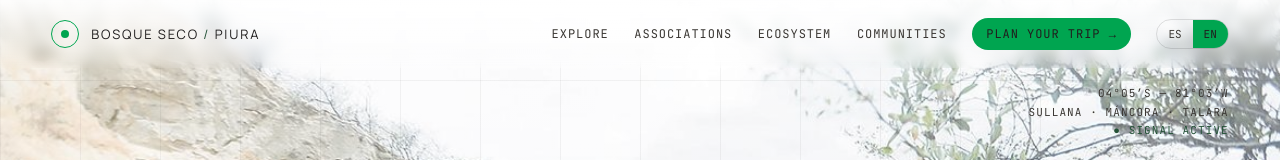
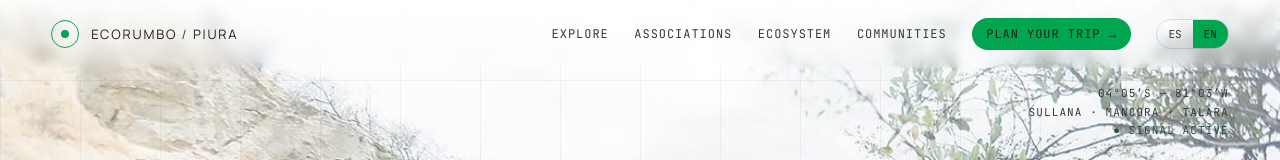
Before and after one commit to Miguelv915/Bosque-seco, a React (Vite) app: page / in a window 1280 px wide. Shown: the top 160 px of the page. Built offline with nearby package versions, Linux system fonts and the light colour scheme; no server answers; the database is empty; a web font is replaced by a local one.

Commit message:
chore: la plataforma pasa a llamarse EcoRumbo
Actualiza el título del documento, el nombre en cabecera, pie y login (es/en) y el README. El titular del hero se conserva: nombra el ecosistema. El prefijo de los QR (bosqueseco:punto:) no cambia hasta acordarlo con el equipo móvil.

```diff
--- a/index.html
+++ b/index.html
@@ -4,7 +4,7 @@
     <meta charset="UTF-8" />
     <link rel="icon" type="image/svg+xml" href="/favicon.svg" />
     <meta name="viewport" content="width=device-width, initial-scale=1.0" />
-    <title>Bosque Seco</title>
+    <title>EcoRumbo</title>
   </head>
   <body>
     <div id="root"></div>
--- a/src/i18n/locales/en.json
+++ b/src/i18n/locales/en.json
@@ -1,6 +1,6 @@
 {
   "app": {
-    "name": "Bosque Seco",
+    "name": "EcoRumbo",
     "region": "Piura"
   },
   "nav": {
@@ -176,7 +176,7 @@
     "whatsapp": "Message us on WhatsApp"
   },
   "footer": {
-    "left": "DRY FOREST / PIURA — SULLANA · MÁNCORA",
+    "left": "ECORUMBO / PIURA — SULLANA · MÁNCORA",
     "right": "TRAVEL WITH RESPECT · LEAVE NO TRACE"
   },
   "places": {
--- a/src/i18n/locales/es.json
+++ b/src/i18n/locales/es.json
@@ -1,6 +1,6 @@
 {
   "app": {
-    "name": "Bosque Seco",
+    "name": "EcoRumbo",
     "region": "Piura"
   },
   "nav": {
@@ -176,7 +176,7 @@
     "whatsapp": "Escríbenos por WhatsApp"
   },
   "footer": {
-    "left": "BOSQUE SECO / PIURA — SULLANA · MÁNCORA",
+    "left": "ECORUMBO / PIURA — SULLANA · MÁNCORA",
     "right": "VIAJA CON RESPETO · NO DEJES HUELLA"
   },
   "places": {
```
Also changed, not shown: 1 other file (tests, documents, lock files or other folders).
